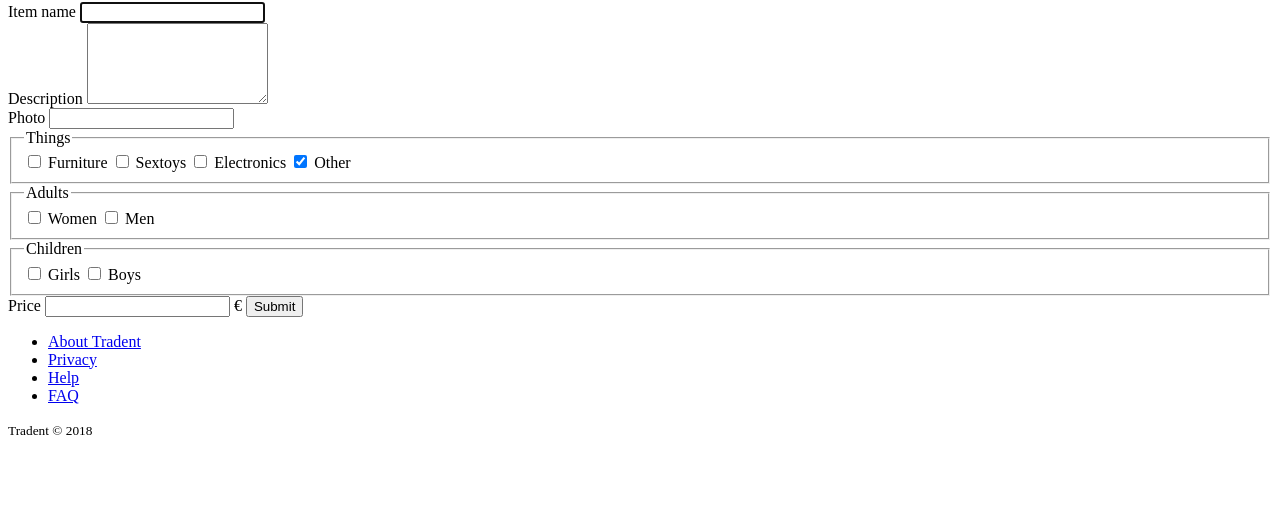
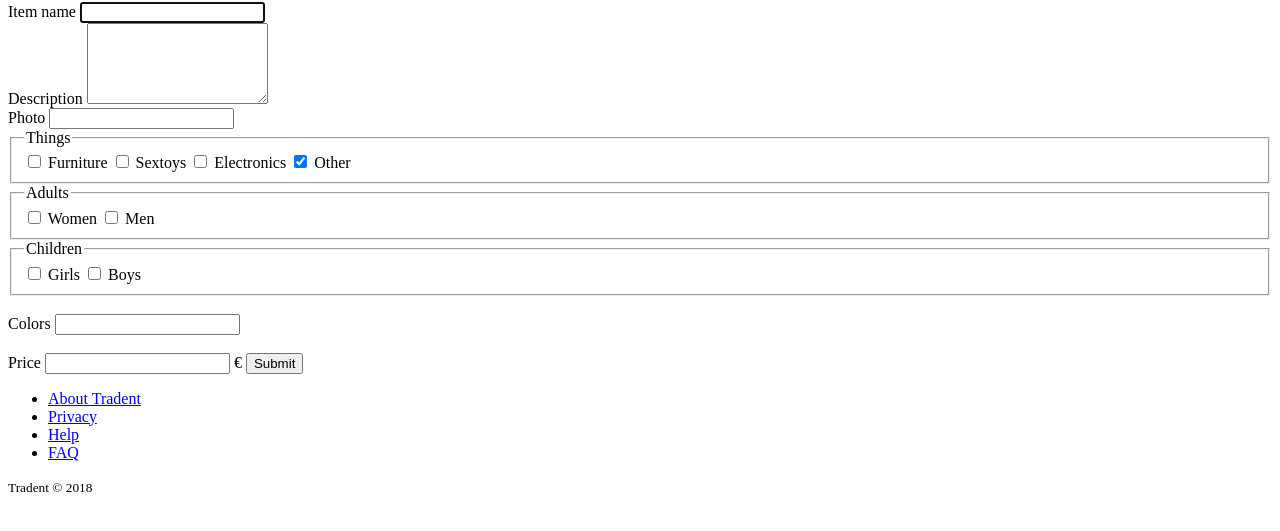
Before and after one commit to mlderjenny/harjutus, a plain HTML site: page mockups/add-items.html in a window 1280 px wide. Shown: the part 161-692 px from the top of the page. Drawn offline with Linux system fonts and the light colour scheme.

Commit message:
end of day 2

```diff
--- a/mockups/add-items.html
+++ b/mockups/add-items.html
@@ -52,7 +52,10 @@
                     <label for=girls>Girls</label>
                     <input type="checkbox" id=boys name=boys>
                     <label for=boys>Boys</label>
-                </fieldset>
+                </fieldset><br>
+                <label for=colors>Colors</label>
+                <input type="text" id=color name=color><br><br>
+
                 <label for=price>Price</label>
                 <input type="number" id=price name=price min=0 required> €
                 <button type="submit">Submit</button>
```
